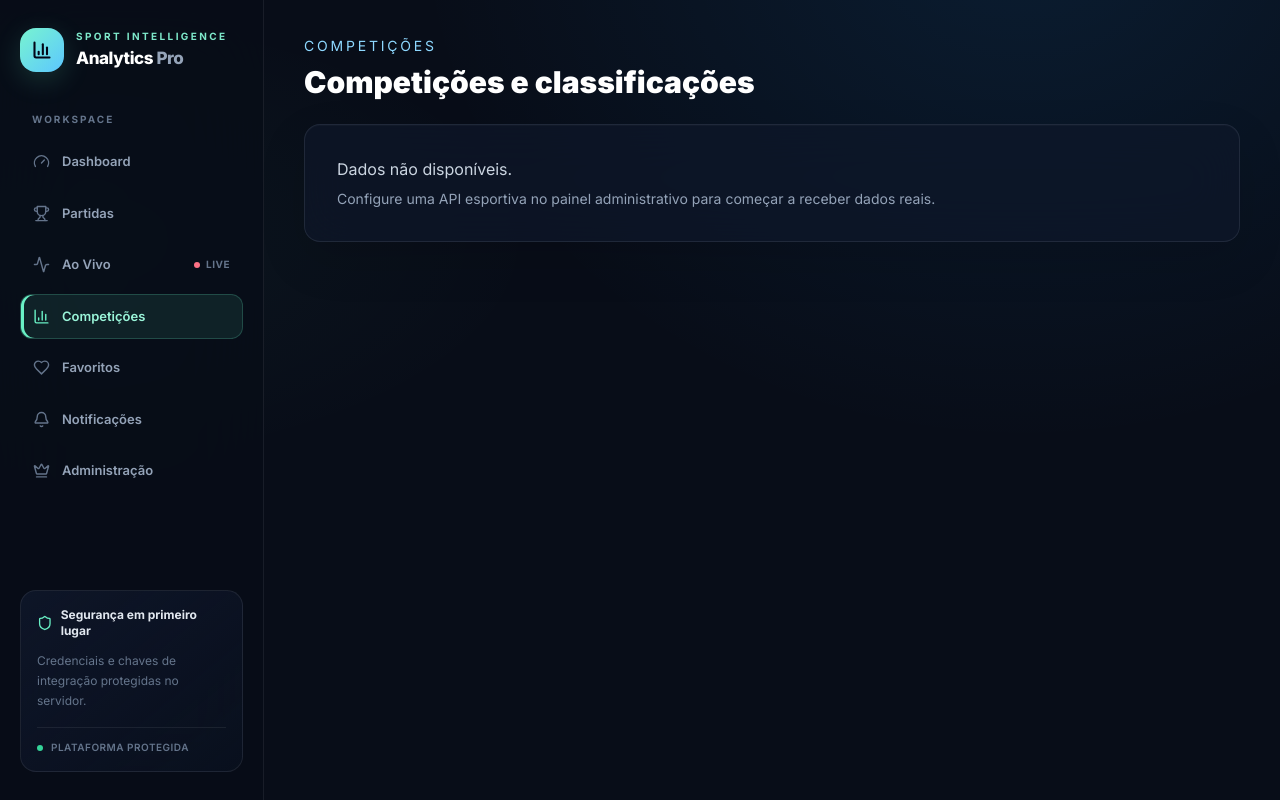
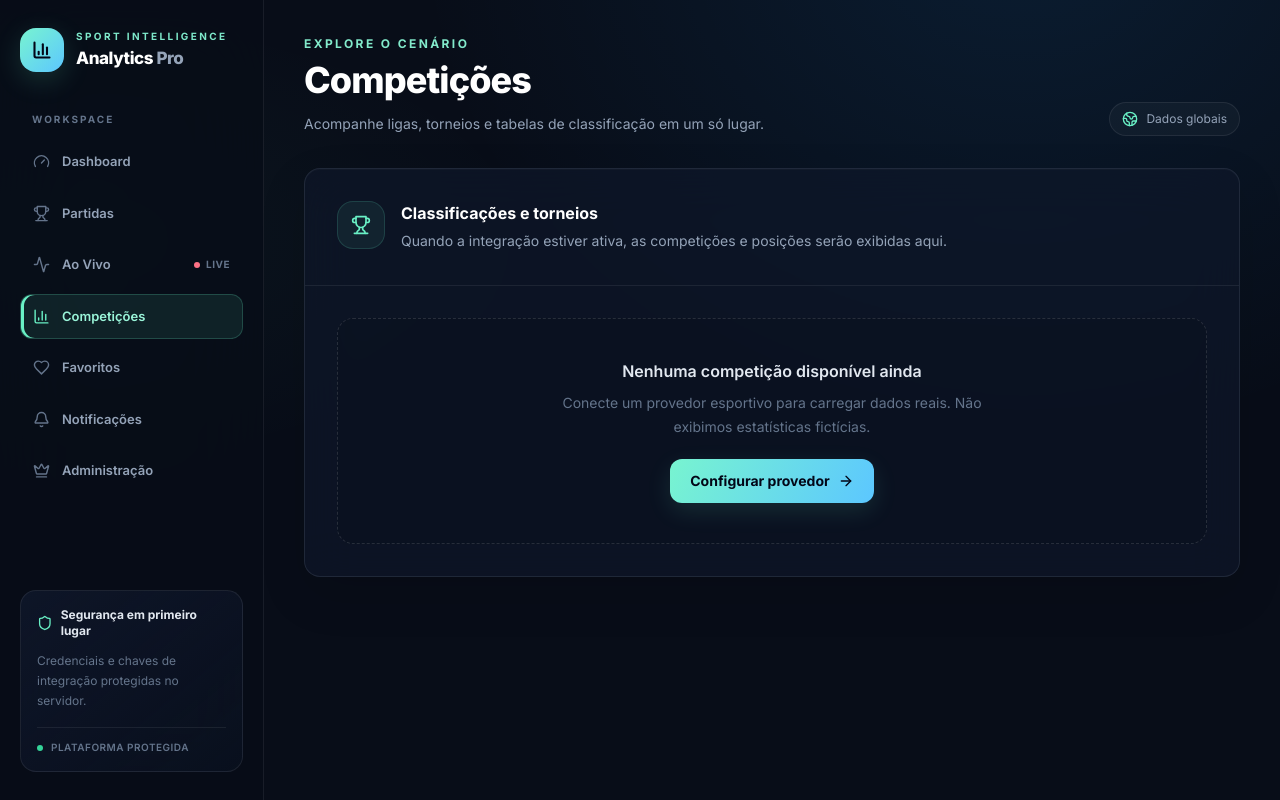
Before and after one commit to testedosteste200-dot/sport-analytics-pro, a Next.js app: page /competitions in a window 1280 px wide. Built offline with nearby package versions, Linux system fonts and the light colour scheme.

Commit message:
Polish sports workspace page layouts

```diff
--- a/app/competitions/page.tsx
+++ b/app/competitions/page.tsx
@@ -1,14 +1,17 @@
+import Link from 'next/link';
+import { ArrowRight, Globe2, Trophy } from 'lucide-react';
+
 export default function CompetitionsPage() {
   return (
-    <main className="space-y-6">
-      <header>
-        <p className="text-sm uppercase tracking-[0.2em] text-brand-300">Competições</p>
-        <h1 className="mt-2 text-3xl font-black text-white">Competições e classificações</h1>
+    <main className="mx-auto max-w-7xl space-y-8">
+      <header className="flex flex-col gap-4 sm:flex-row sm:items-end sm:justify-between">
+        <div><p className="eyebrow">Explore o cenário</p><h1 className="page-title">Competições</h1><p className="mt-3 max-w-xl text-sm leading-6 text-slate-400">Acompanhe ligas, torneios e tabelas de classificação em um só lugar.</p></div>
+        <span className="inline-flex w-fit items-center gap-2 rounded-full border border-white/[.08] bg-white/[.03] px-3 py-2 text-xs text-slate-400"><Globe2 className="h-4 w-4 text-[#69f0c5]" /> Dados globais</span>
       </header>
-      <div className="glass-panel p-8 text-slate-300">
-        <p>Dados não disponíveis.</p>
-        <p className="mt-2 text-sm text-slate-400">Configure uma API esportiva no painel administrativo para começar a receber dados reais.</p>
-      </div>
+      <section className="glass-panel overflow-hidden">
+        <div className="flex items-start gap-4 border-b border-white/[.07] p-6 sm:p-8"><div className="flex h-12 w-12 shrink-0 items-center justify-center rounded-2xl border border-[#69f0c5]/15 bg-[#69f0c5]/[.07] text-[#69f0c5]"><Trophy className="h-5 w-5" /></div><div><h2 className="font-bold text-white">Classificações e torneios</h2><p className="mt-1 text-sm leading-6 text-slate-400">Quando a integração estiver ativa, as competições e posições serão exibidas aqui.</p></div></div>
+        <div className="p-6 sm:p-8"><div className="rounded-2xl border border-dashed border-white/[.12] bg-black/10 px-5 py-10 text-center"><p className="font-semibold text-slate-200">Nenhuma competição disponível ainda</p><p className="mx-auto mt-2 max-w-md text-sm leading-6 text-slate-500">Conecte um provedor esportivo para carregar dados reais. Não exibimos estatísticas fictícias.</p><Link href="/admin/api" className="primary-button mt-5">Configurar provedor <ArrowRight className="h-4 w-4" /></Link></div></div>
+      </section>
     </main>
   );
 }
```
